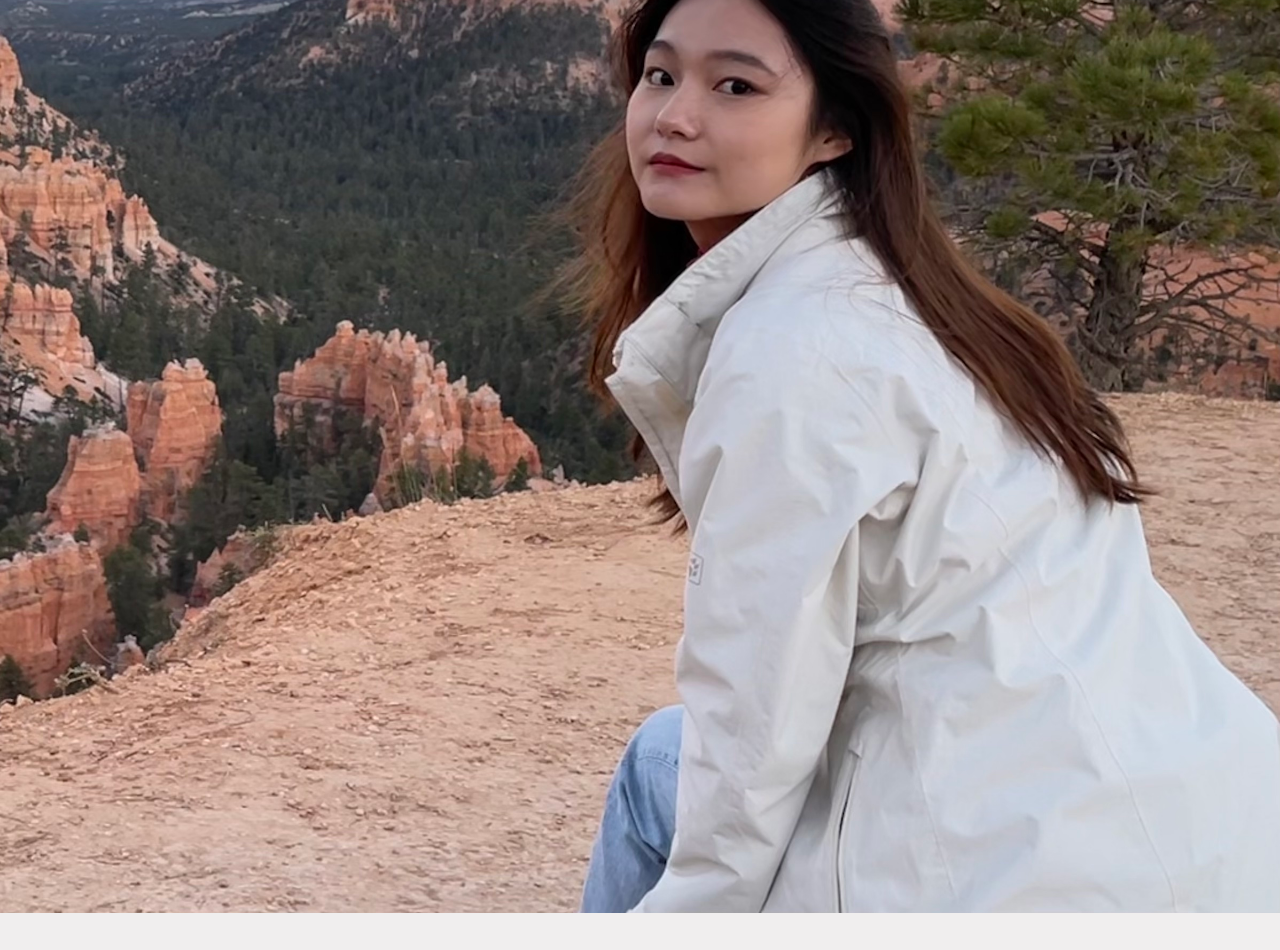
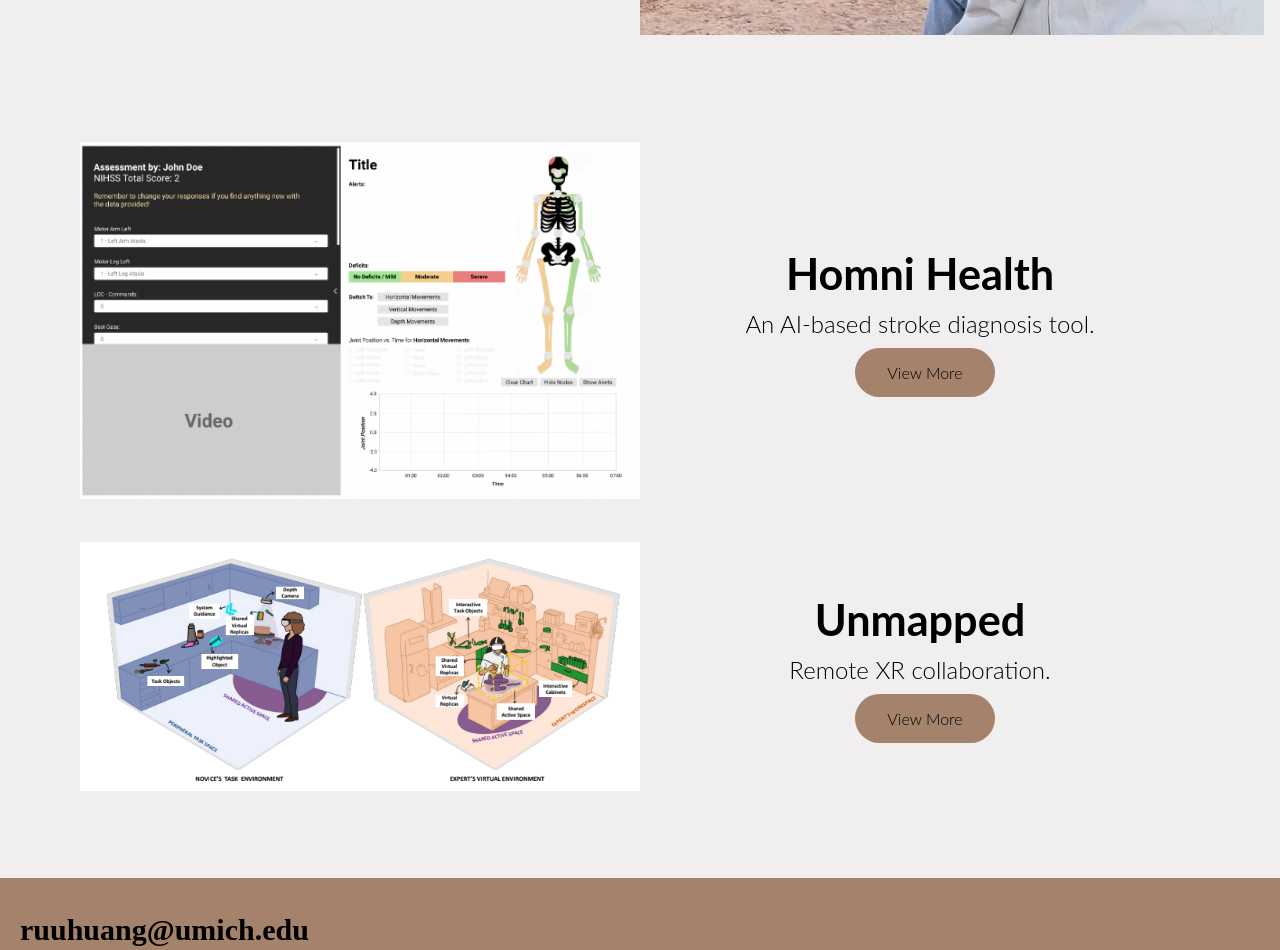
Before and after one commit to ruhuang24/portfolio, a plain HTML site: page index.html in a window 1280 px wide. Shown: the part 700-1650 px from the top of the page. Drawn offline with Linux system fonts and the light colour scheme.

Commit message:
Add files via upload

```diff
--- a/css/style.css
+++ b/css/style.css
@@ -12,7 +12,7 @@
     padding: 0;
     color: black;
     font-weight: 300;
-    width: fit-content;
+    width: 100%;
 }
 img{
     width: 100%;
@@ -38,7 +38,7 @@
 
 a.skip:focus {
     position: relative;
-    top: 10px;
+    top: 0px;
   }
 
 *:focus{
@@ -97,7 +97,7 @@
 /* ----------------------------------
 --------Overview-------------
 ----------------------------------*/
-.main_overview{
+.overview_container{
   background-color: #F0EEEE;
   margin-bottom: 50px;
   display: flex;
@@ -110,7 +110,7 @@
   font-size: 4em;
   margin: 0;
 }
-.main_overview p{
+.overview_container p{
   font-size: 22px;
   padding: 0px 20px 20px 20px;
   margin: 0;
@@ -122,7 +122,7 @@
 .button {
   background-color: #A4826C;
   border: none;
-  color: white;
+  color: black;
   padding: 15px 32px;
   text-align: center;
   text-decoration: none;
@@ -137,20 +137,35 @@
   margin-left: 15px;
 }
 
-.first-image img{
+.overview-image img{
   padding-bottom: 0px;
 }
-
-/* when height < 930, crop image to 300px, when height<840, hide image */
-/* .first-image {
-  height: 350px;
-  overflow: hidden;
-} */
 
 /* ----------------------------------
 --------Portfolio-------------
 ----------------------------------*/
+.section_container{
+  display: flex;
 
+}
+.proj_container{
+  padding: 0 1em;
+  display: flex;
+  flex-wrap: wrap;
+  align-items: center;
+  justify-content: center;
+}
+.proj_content{
+  display: flex;
+  flex-direction: column;
+  align-items: center;
+}
+.proj_content *{
+  margin: 5px;
+}
+.proj_image img{
+  max-width: 500px;
+}
 
 /* ----------------------------------
 --------Footer-------------
@@ -181,22 +196,44 @@
 ----------------------------------
 ---------------------------------- */
 @media screen and (min-width: 768px) {
-  .main_overview{
+  .overview_container{
+    padding: 0 1em;
     display: grid;
     grid-template-columns: 1fr 1fr;
-    grid-gap: 20px;
+    align-items: center;
+  }
+  .overview_container>:nth-child(3){
+    justify-items: start;
   }
 
-  .first-image{
+  .overview-image{
     grid-column: 2;
     width: 50%;
   }
-  .title{
+  .overview-content{
     grid-row: 1;
     grid-column: 1;
   }
-  .squares{
-    grid-row:3;
+
+  .proj_container{
+    padding: 0 1em;
+    display: grid;
+    grid-template-columns: 1fr 1fr;
+    align-items: center;
+    justify-content: center;
+    margin:5%
   }
 
+  .proj_content *{
+    margin: 5px;
+  }
+  .proj_content h2{
+    font-size: 270%;
+  }
+  .proj_content p{
+    font-size: 150%;
+  }
+  .proj_image img{
+    max-width: 100%;
+  }
 }
```
